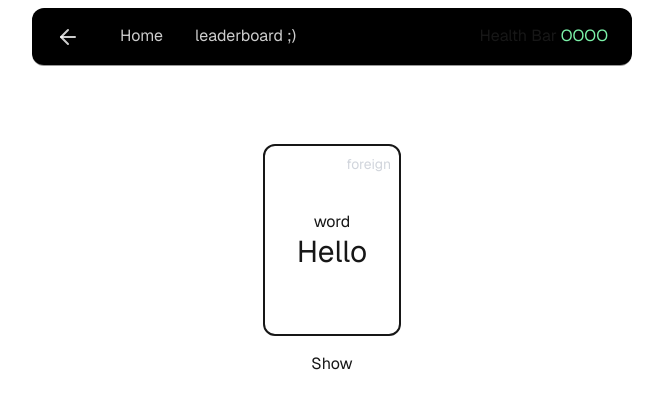
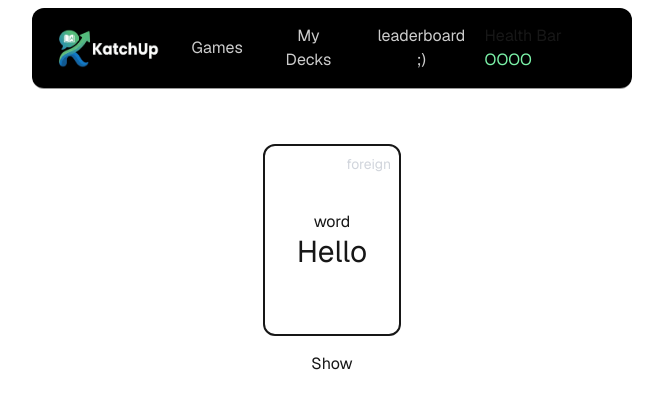
Before and after one commit to xxKuzi/KatchUp, a Next.js app: page /games/flip-cards in a window 1280 px wide. Shown: the top 408 px of the page, without its empty margins (308-971 px from the left). Built offline with nearby package versions, Linux system fonts and the light colour scheme.

Commit message:
new navbar + new logo

```diff
--- a/app/_components/Navbar.jsx
+++ b/app/_components/Navbar.jsx
@@ -9,19 +9,25 @@ function Navbar() {
       <div className="z-10 fixed top-0 bg-black flex justify-between items-center border-b p-2 mt-2 hover:border-white transition duration-200 border-white/60 sm:min-w-[600px] rounded-xl w-[40%] hover-b-2">
         <div className="flex items-center justify-center">
           <button
-            className="px-4 py-2 cursor-pointer text-white/[80%] hover:text-white"
+            className="px-4 py-2 cursor-pointer text-white/80 hover:text-white"
             onClick={() => router.push("/")}
           >
-            <ArrowLeft className="inline mr-2" />
+            <img src={"/katch_up_logo.jpeg"} className="h-10" />
           </button>
           <button
-            className="px-4 py-2 cursor-pointer text-white/[80%] hover:text-white transition duration-200 rounded-lg"
-            onClick={() => router.push("/")}
+            className="px-4 py-2 cursor-pointer text-white/80 hover:text-white transition duration-200 rounded-lg"
+            onClick={() => router.push("/games")}
           >
-            Home
+            Games
           </button>
           <button
-            className="px-4 py-2 cursor-pointer text-white/[80%] hover:text-white"
+            className="px-4 py-2 cursor-pointer text-white/80 hover:text-white transition duration-200 rounded-lg"
+            onClick={() => router.push("/my-decks")}
+          >
+            My Decks
+          </button>
+          <button
+            className="px-4 py-2 cursor-pointer text-white/80 hover:text-white"
             onClick={() => router.push("/leaderboard")}
           >
             leaderboard {";)"}
```
Also changed, not shown: public/katch_up_logo.jpeg (added).
